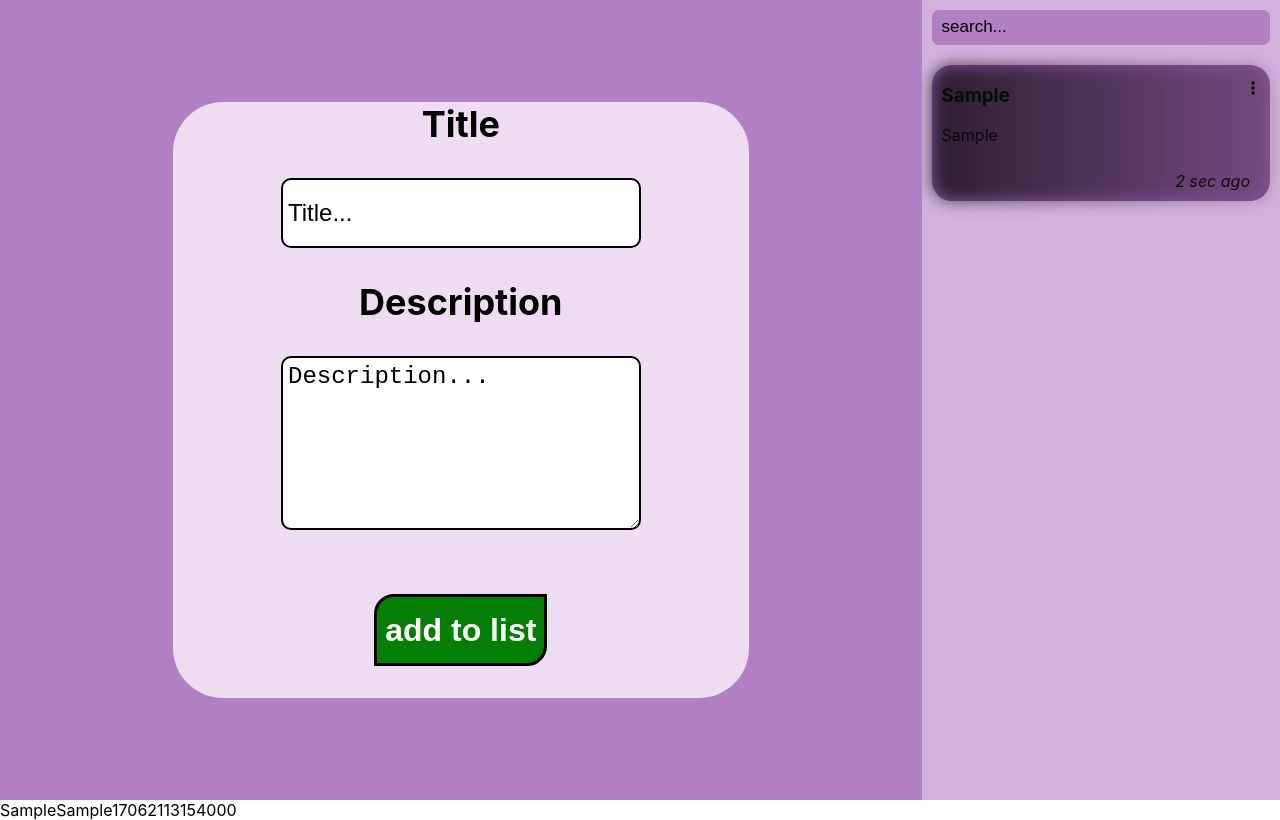
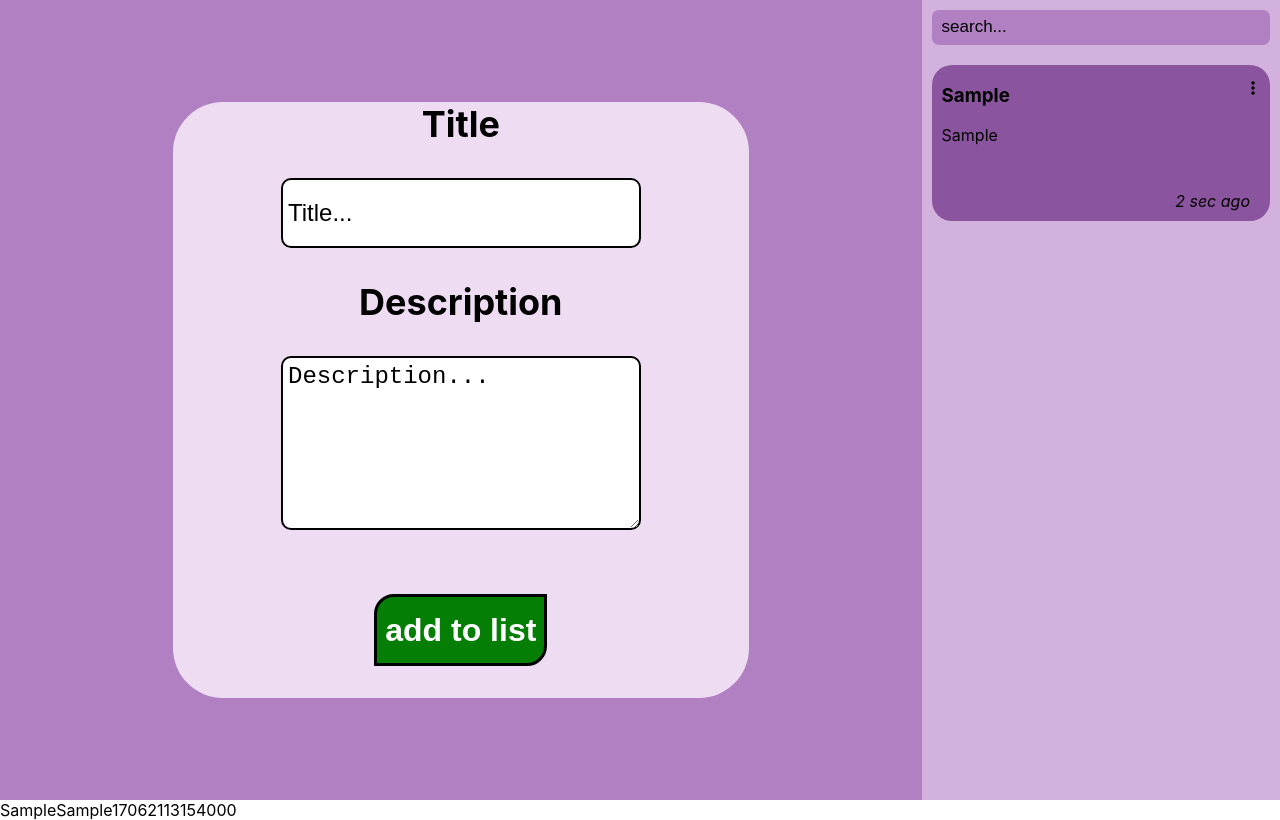
Before and after one commit to Armaansingh4886/todoList, a React (Create React App) app: page / in a window 1280 px wide. Both pictures are taken after typing "Sample", "Sample" into the empty fields and a click on the button "add to list". Built offline with nearby package versions, Linux system fonts and the light colour scheme.

Commit message:
features of due date

```diff
--- a/src/App.css
+++ b/src/App.css
@@ -149,9 +149,6 @@ background: #eddcf2;
   /* background-color: grey; */
   margin: 0 10px ;
 }
-.show{
-  display: block;
-}
 
 .options-list ul{
 margin: 0px;
@@ -189,6 +186,7 @@ display: flex;
   position: absolute;
   top: 28px;
   z-index: 30;
+  display: none;
 }
 .time-form input{
   background: #8b549e;
@@ -196,28 +194,32 @@ width: 30%;
 border: 2px solid black;
 border-right: none;
 border-radius: 10px 0 0 10px ;
+height: inherit;
 }
-.time-form input:focus{
+/* .time-form input:focus{
   border: none;
-}
+} */
 .time-form select{
   background: #8b549e;
   width: 60%;
   border: 2px solid black;
 border-left: 1px solid black;
 border-radius:0  10px 10px 0;
+appearance: none;
+height: 21px;
 }
-
-.time-form select:checked{
+/*
+.time-form::after{
   border: none;
-}
+} */
 
 .none{
   display: none;
 }
 .blur{
   /* z-index: 200; */
-  background: -webkit-linear-gradient(0deg,rgba(12, 12, 12, 0.75), rgba(51, 50, 50, 0.25));
+  background: -webkit-linear-gradient(0deg,rgba(50, 50, 50, 0.45), rgba(20, 20, 20, 0.70));
+
   filter: blur(8px);
   position: absolute;
   /* top: -10px; */
@@ -227,3 +229,7 @@ border-radius:0  10px 10px 0;
   border-radius: 20px;
   height: 100%;
 }
+
+.show{
+  display: block;
+}
--- a/src/components/List.jsx
+++ b/src/components/List.jsx
@@ -23,7 +23,7 @@ const [, drop] = useDrop({
 })
 
         // console.log(task[0][0].includes(searchValue))
- const todolists = task.map((item,index)=>(searchValue===""||item[0].includes(searchValue))&&<ListItem key={index} name ={index} title={ item[0]} desc = { item[1]} time={ item[2]}/>)
+ const todolists = task.map((item,index)=>(searchValue===""||item[0].includes(searchValue))&&<ListItem key={index} name ={index} title={ item[0]} desc = { item[1]} time={ item[2]} duetime={item[4]}/>)
   return (
     <div ref={drop} className='list'>
       <input className="search" type="text"placeholder='search...' onChange={(e)=>{setSearchValue(e.target.value)}}/>
--- a/src/components/ListItem.jsx
+++ b/src/components/ListItem.jsx
@@ -12,6 +12,15 @@ const ListItem = (props) => {
 
   const [currtime, setCurrtime] = useState(new Date());
 const {task,setTask , setUpdateTask} = useContext(TasksContext);
+
+const [duedate,setDuedate] = useState("");
+
+useEffect(()=>{
+
+
+console.log(task[props.name][4]=duedate);
+},[duedate]);
+
 const handleDelete =() =>{
   console.log(props.name)
   setTask(task.filter((tasks)=> task.indexOf(tasks) !== props.name));
@@ -26,15 +35,23 @@ const handleDone = ()=>{
 }
 const optionList = useRef(null);
 const onBtn = useRef(null);
-
-
+const blur = useRef(null);
+const dateform = useRef(null);
 
 const handleOn = ()=>{
 
 optionList.current.classList.toggle("show");
+// offBtn.current.style.display ="block";
 onBtn.current.classList.toggle("fa-xmark");
-// offBtn.current.style.display ="block";
 
+}
+
+const handleBlur =()=>{
+
+blur.current.classList.toggle("blur");
+dateform.current.classList.toggle("show");
+optionList.current.classList.toggle("show");
+onBtn.current.classList.toggle("fa-xmark");
 }
 
 
@@ -48,9 +65,13 @@ useEffect(
     return () => clearInterval(intervalId);
   }, []
 )
-
+const handleDate =()=>{
+blur.current.classList.toggle("blur");
+dateform.current.classList.toggle("show");
+}
 
 const duration = (time)=>{
+
   const timediff = Math.floor((currtime.getTime()-time)/1000)
   if(timediff<60){
     return timediff+" sec ago";
@@ -58,28 +79,50 @@ const duration = (time)=>{
 return Math.floor(timediff/60)+" min ago";
   }
 }
+const timeleft =()=>{
+  if(task[props.name][4][0] == undefined){
+    return "";
+  }
+  var time ="seconds";
+  if(task[props.name][4][1]==="min"){
+    time = "minutes";
+  }
+  if(task[props.name][4][1]==="hr"){
+    time = "hours";
+  }
+  if(task[props.name][4][1]==="da"){
+    time = "days";
+  }
+  if(task[props.name][4][1]==="mo"){
+    time = "months";
+  }
+  if(task[props.name][4][1]==="yr"){
+    time = "year";
+  }
+ return task[props.name][4][0]+ " "+time+" left";
+}
   return (
     <div  ref={drag} className='listitem'>
-      <div className="blur"></div>
+      <div ref={blur} onClick={handleBlur} classList="" ></div>
       {/* {props.key} */}
       {(task[props.name][3])&&<h1>js</h1>}
       <div className="options"><i onClick={handleOn} ref={onBtn} class="fa-solid fa-ellipsis-vertical "></i>
       <div ref={optionList} className="options-list">
         <ul>
           <li className="done options-listitem" onClick={handleDone}><i class="fa-regular fa-circle-check"></i></li>
-          <li className="time options-listitem"><i class="fa-regular fa-hourglass-half"></i></li>
+          <li className="time options-listitem" onClick={handleDate}><i class="fa-regular fa-hourglass-half"></i></li>
           <li onClick={handleDelete} className="options-listitem"><i class="fa-solid fa-trash"></i></li>
           <li onClick={handleUpdate} className="options-listitem"><i class="fa-regular fa-pen-to-square"></i></li>
-          <form class="time-form">
-            <input type="text" name="" id="" />
-            <select>
+          <form ref={dateform} class="time-form">
+            <input type="text" onChange={(e)=>{setDuedate([e.target.value,duedate[1]])}} value={duedate[0]} id="" />
+            <select onChange={(e)=>{setDuedate([duedate[0],e.target.value])}}>
               <option disabled>Time..</option>
-              <option>Sec</option>
-              <option>Min</option>
-              <option>Hours</option>
-              <option>Days</option>
-              <option>Months</option>
-              <option>Years</option>
+              <option value="sec"  >Sec</option>
+              <option value="min">Min</option>
+              <option value="hr">Hours</option>
+              <option value="da">Days</option>
+              <option value="mo">Months</option>
+              <option value="yr">Years</option>
             </select>
           </form>
 
@@ -90,6 +133,7 @@ return Math.floor(timediff/60)+" min ago";
       </div>
       <h3>{props.title}</h3>
       <p>{props.desc}</p>
+      <div className="timer"><i>{timeleft()}</i></div>
       <div className="timer"><i>{duration(props.time)}</i></div>
       {/* <div className="icons">
 <i className='icon icon-delete' onClick={handleDelete}><i class="fa-solid fa-trash"></i></i>
```
